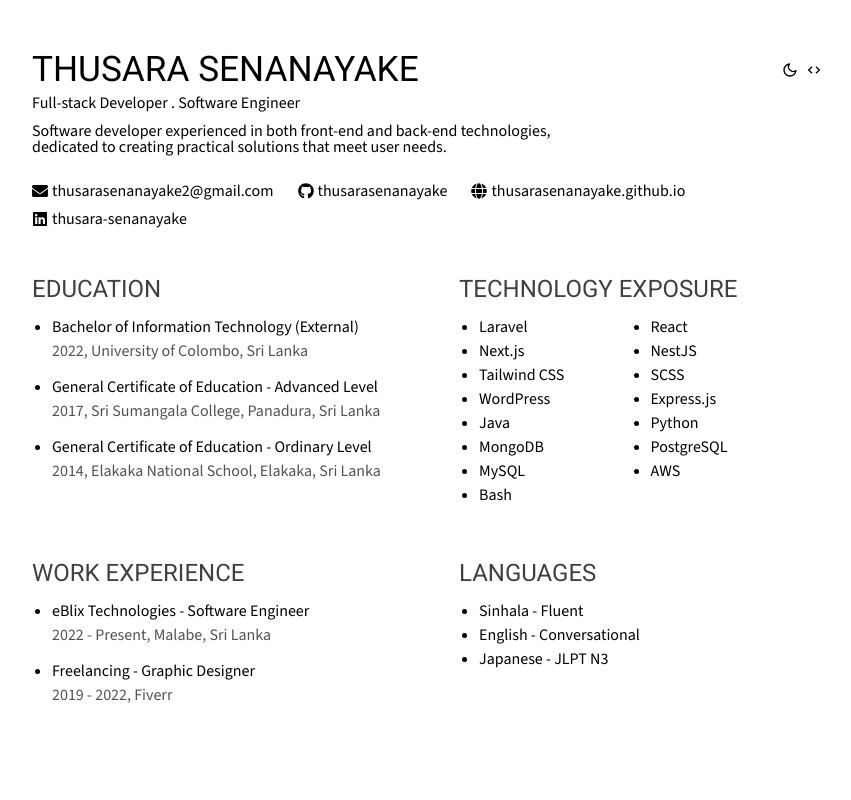
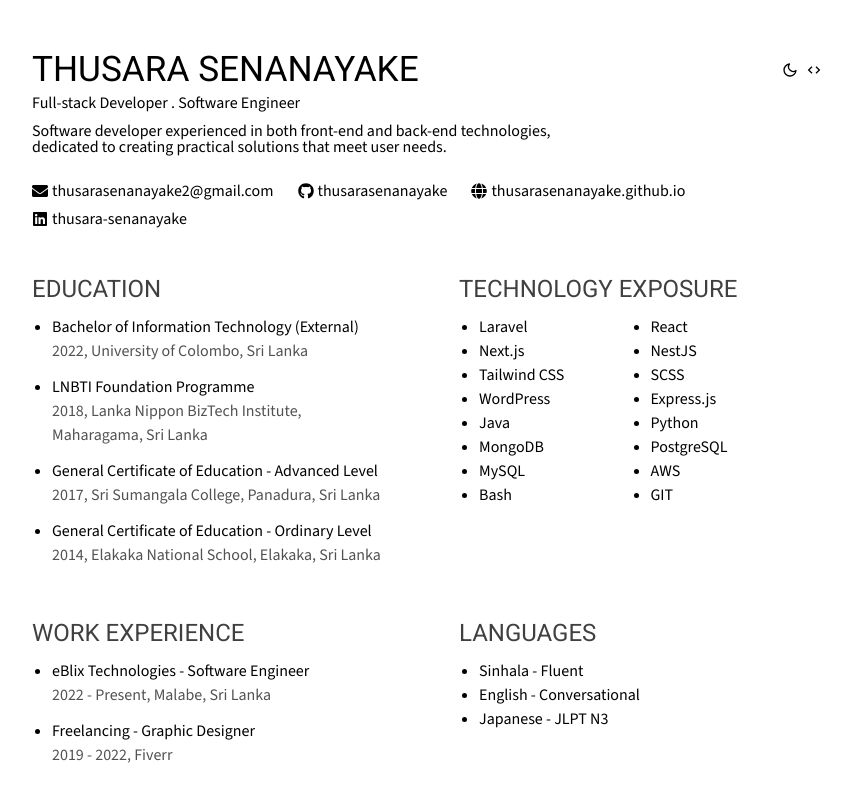
Before and after one commit to thusarasenanayake/cv, a Next.js app: page / in a window 1280 px wide. Shown: the top 800 px of the page, without its empty margins (213-1064 px from the left). Built offline with nearby package versions, Linux system fonts and the light colour scheme.

Commit message:
chore: change edu  Changes to be committed: 	modified:   .github/workflows/nextjs.yml 	modified:   .vscode/settings.json 	modified:   app/page.tsx

```diff
--- a/app/page.tsx
+++ b/app/page.tsx
@@ -18,6 +18,7 @@ const techStack = [
   "MySQL",
   "AWS",
   "Bash",
+  "GIT",
 ];
 
 export default function Home() {
@@ -97,6 +98,12 @@ export default function Home() {
                 </p>
               </li>
               <li>
+                <h3 className="">LNBTI Foundation Programme</h3>
+                <p className="text-neutral-600 dark:text-neutral-400">
+                  2018, Lanka Nippon BizTech Institute, Maharagama, Sri Lanka
+                </p>
+              </li>
+              <li>
                 <h3 className="">
                   General Certificate of Education - Advanced Level
                 </h3>
```
Also changed, not shown: next.config.mjs (+6 -28 lines).
